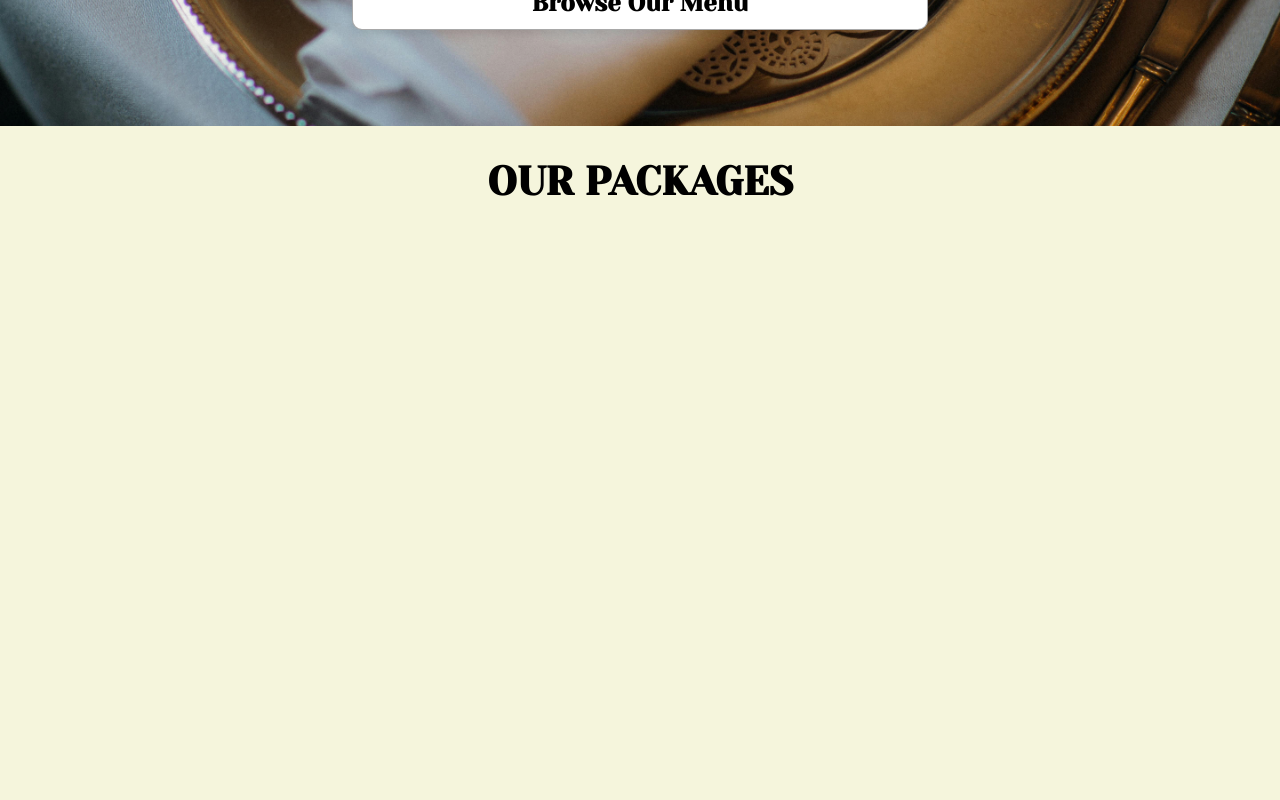
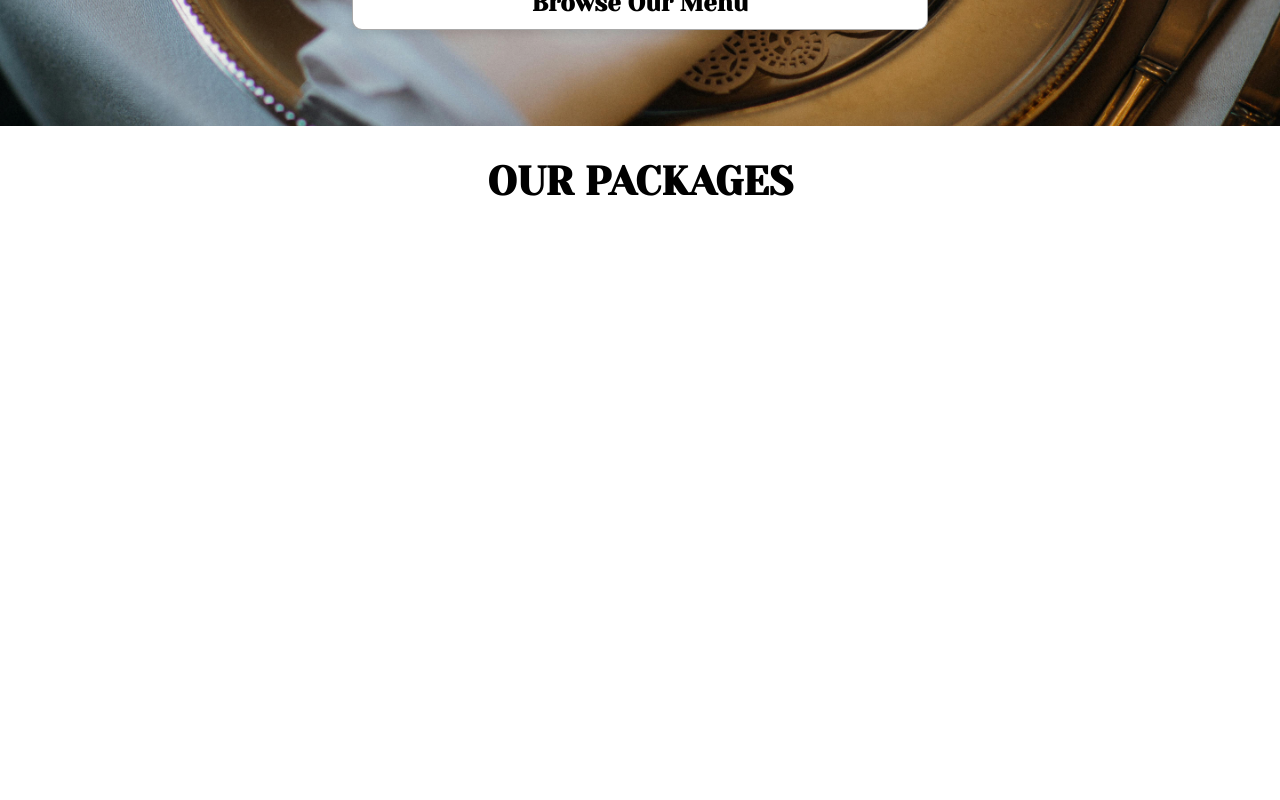
Before and after one commit to Runowo96/bluekee-wedding-website, a React (Create React App) app: page / in a window 1280 px wide. Shown: the part 400-1200 px from the top of the page. Built offline with nearby package versions, Linux system fonts and the light colour scheme.

Commit message:
remove background color from packages

```diff
--- a/src/Components/Packages/Packages.scss
+++ b/src/Components/Packages/Packages.scss
@@ -48,7 +48,7 @@
 }
 
 .shadow-box{
-background-color: beige;
+background-color: transparent;
 }
 
 .packs {
```
